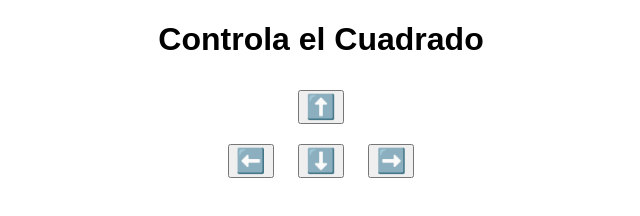
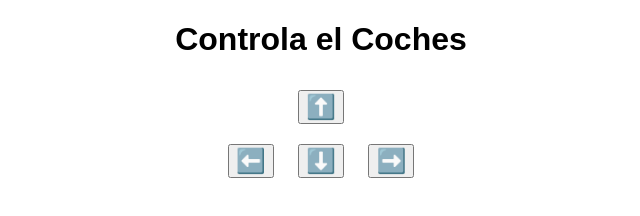
Before and after one commit to ManelYepes/JuegoCochesYelmo, a website: page controller.html in a window 1280 px wide. Shown: the whole page, without its empty margins (319-959 px from the left). Drawn offline with Linux system fonts and the light colour scheme.

Commit message:
Update controller.html

```diff
--- a/controller.html
+++ b/controller.html
@@ -16,7 +16,7 @@
     </style>
 </head>
 <body>
-    <h1>Controla el Cuadrado</h1>
+    <h1>Controla el Coches</h1>
     <div>
         <button id="arriba" onmouseenter="iniciarMovimiento('ARRIBA')" onmouseleave="detenerMovimiento()">⬆️</button>
     </div>
```
